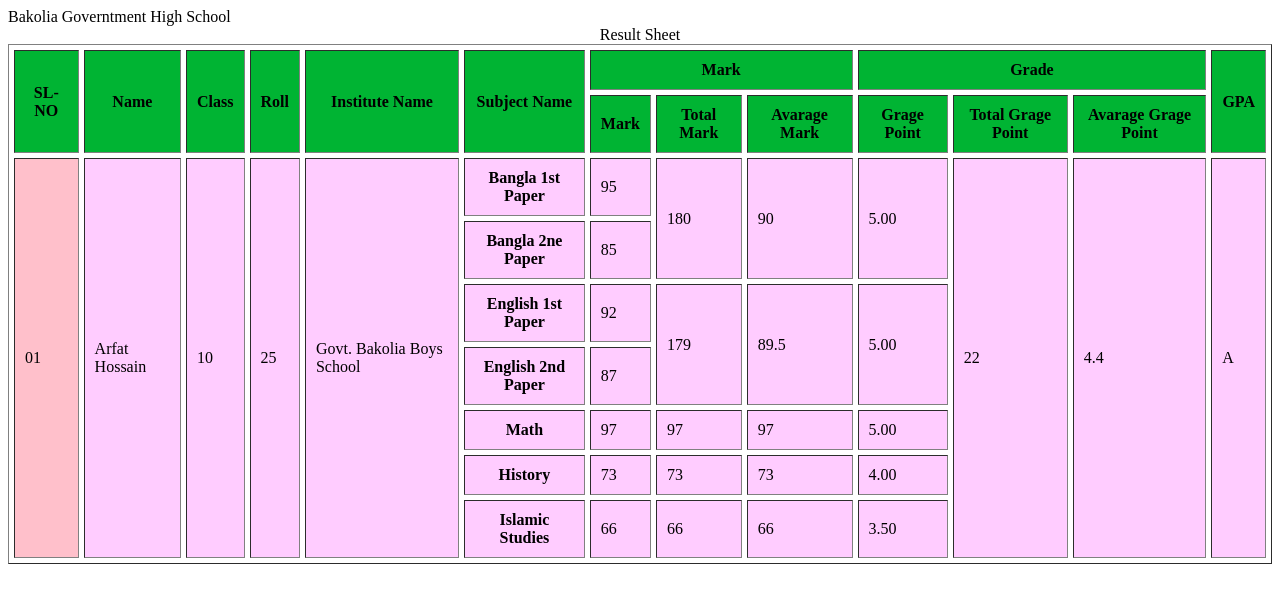
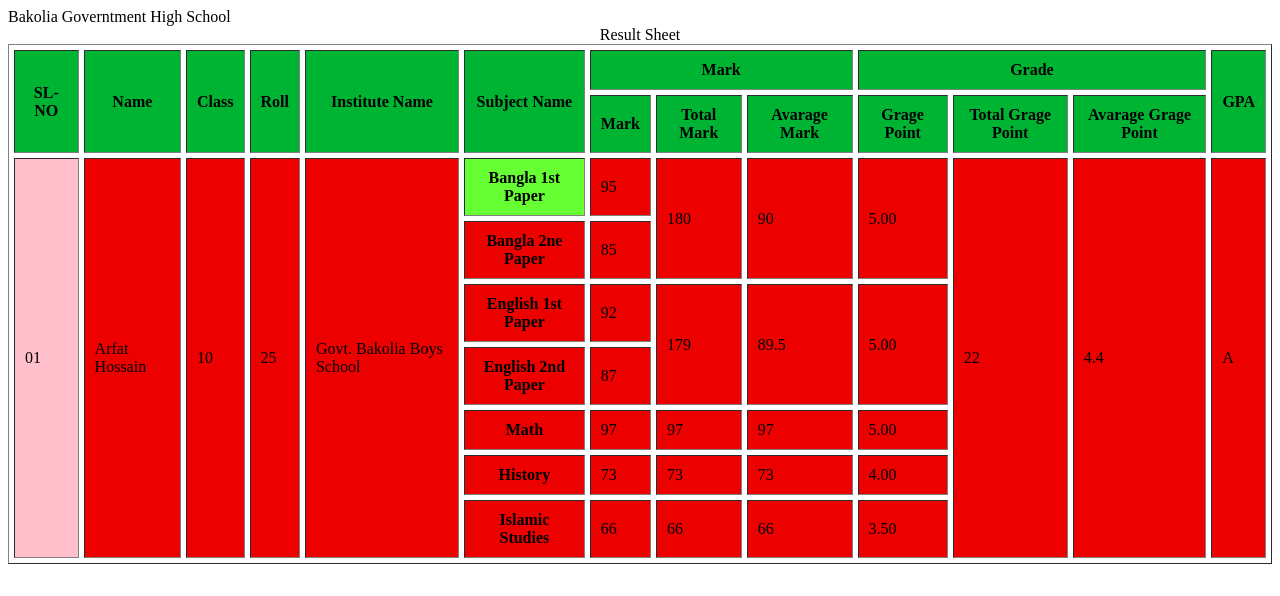
Before and after one commit to kumrulislam1999/Class-2-, a plain HTML site: page index.html in a window 1280 px wide. Drawn offline with Linux system fonts and the light colour scheme.

Commit message:
Update index.html

```diff
--- a/index.html
+++ b/index.html
@@ -30,14 +30,14 @@
                     <th>Avarage Grage Point</th>
                 </tr>
             </thead>
-            <tbody bgcolor="#ffccff">
+            <tbody bgcolor="redpink">
                 <tr>
                     <td rowspan="8" bgcolor="pink">01</td>
                     <td rowspan="8">Arfat Hossain</td>
                     <td rowspan="8">10</td>
                     <td rowspan="8">25</td>
                     <td rowspan="8">Govt. Bakolia Boys School</td>
-                    <th>Bangla 1st Paper</th>
+                    <th bgcolor="#66ff33">Bangla 1st Paper</th>
                     <td>95</td>
                     <td rowspan="2">180</td>
                     <td rowspan="2">90</td>
```
